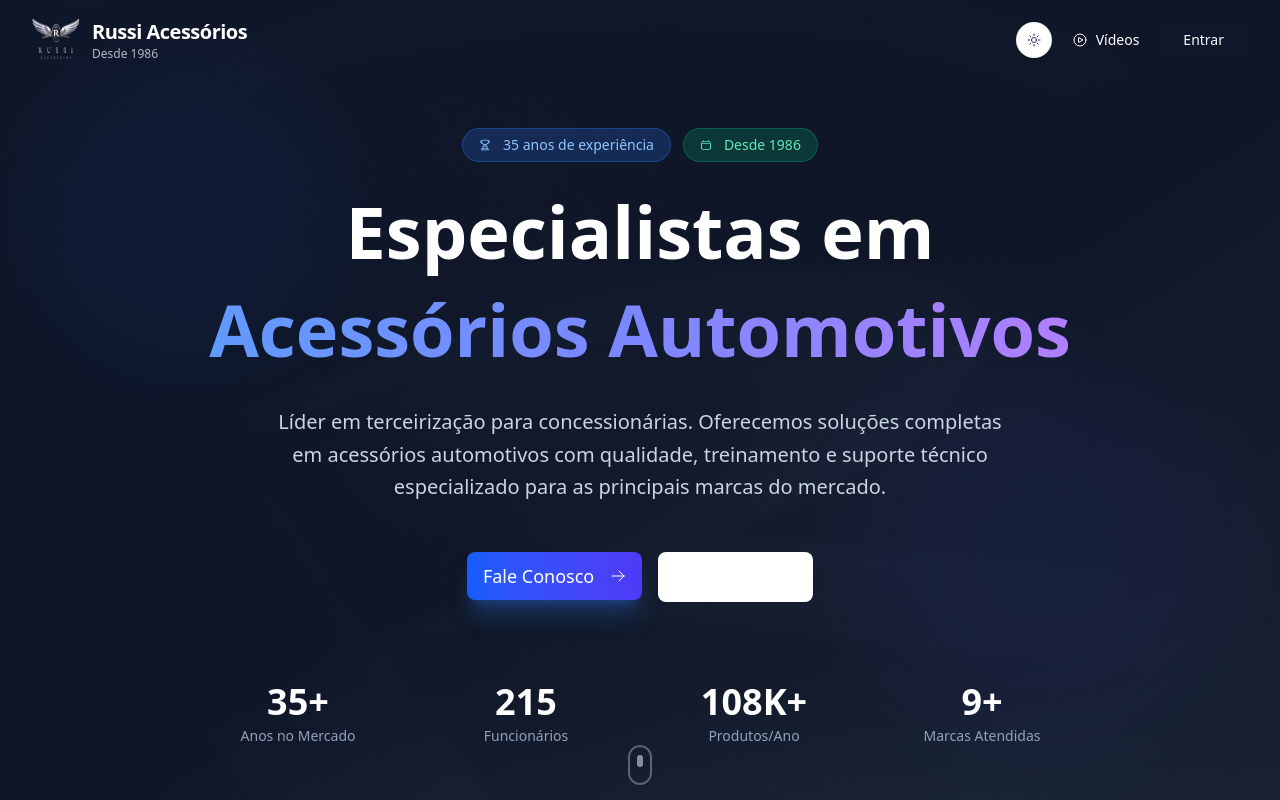
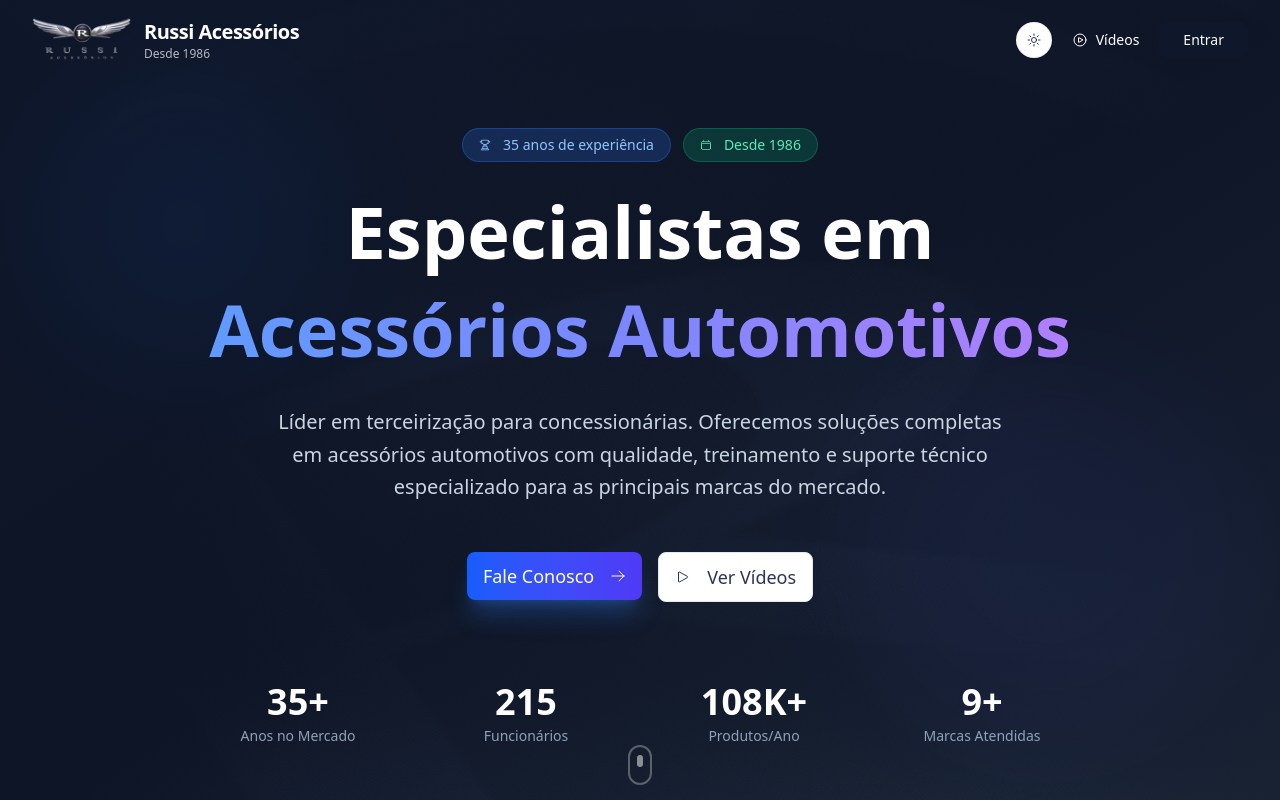
Before and after one commit to thompson0/site_russi, a Next.js app: page / in a window 1280 px wide. Shown: the top 800 px of the page. Built offline with nearby package versions, Linux system fonts and the light colour scheme.

Commit message:
fix: image footer and navbar width

```diff
--- a/src/components/Home/Footer.jsx
+++ b/src/components/Home/Footer.jsx
@@ -14,9 +14,9 @@
               <Image
                 src="/logo_index.png"
                 alt="Russi Acessórios"
-                width={48}
-                height={48}
-                className="w-10 h-10 sm:w-12 sm:h-12"
+                width={100}
+                height={100}
+
               />
               <div>
                 <span className="font-bold text-base sm:text-xl">Russi Acessórios</span>
--- a/src/components/Home/HeroSection.jsx
+++ b/src/components/Home/HeroSection.jsx
@@ -62,7 +62,7 @@
               <Button
                 size="lg"
                 variant="outline"
-                className="w-full sm:w-auto border-white/30 text-white hover:bg-white/10 px-6 sm:px-8 py-5 sm:py-6 text-base sm:text-lg backdrop-blur-sm"
+                className="w-full sm:w-auto px-6 sm:px-8 py-5 sm:py-6 text-base sm:text-lg backdrop-blur-sm"
               >
                 <PlayIcon className="mr-2 w-4 h-4 sm:w-5 sm:h-5" />
                 Ver Vídeos
--- a/src/components/Home/Home.jsx
+++ b/src/components/Home/Home.jsx
@@ -46,7 +46,7 @@
     },
     {
         titulo: "Marcas Atendidas",
-        texto: "Hyundai, Chery, Honda, Ford, Chevrolet, Subaru, Toyota, Volkswagen, GWM e grupos como CAOA, D21 Motors, Tsusho.",
+        texto: "Hyundai, Chery, Honda, Ford, Chevrolet, Subaru, Toyota, Volkswagen, GWM",
         icon: <Car size={32} className="text-purple-500" />,
         destaque: "Parcerias"
     }
--- a/src/components/Home/NavHome.jsx
+++ b/src/components/Home/NavHome.jsx
@@ -21,11 +21,10 @@
 
   return (
     <nav
-      className={`fixed top-0 left-0 right-0 z-50 transition-all duration-300 ${
-        isScrolled
+      className={`fixed top-0 left-0 right-0 z-50 transition-all duration-300 ${isScrolled
           ? "bg-background/95 backdrop-blur-md shadow-lg border-b border-border"
           : "bg-transparent"
-      }`}
+        }`}
     >
       <div className="max-w-7xl mx-auto px-4 sm:px-6 lg:px-8">
         <div className="flex justify-between items-center h-16 md:h-20">
@@ -33,19 +32,17 @@
             <Image
               src="/logo_index.png"
               alt="Russi Acessórios"
-              width={48}
-              height={48}
-              className="w-10 h-10 md:w-12 md:h-12"
+              width={100}
+              height={100}
+              className=""
             />
             <div className="hidden sm:block">
-              <span className={`font-bold text-lg md:text-xl tracking-tight transition-colors ${
-                isScrolled ? "text-foreground" : "text-white"
-              }`}>
+              <span className={`font-bold text-lg md:text-xl tracking-tight transition-colors ${isScrolled ? "text-foreground" : "text-white"
+                }`}>
                 Russi Acessórios
               </span>
-              <p className={`text-xs transition-colors ${
-                isScrolled ? "text-muted-foreground" : "text-white/70"
-              }`}>
+              <p className={`text-xs transition-colors ${isScrolled ? "text-muted-foreground" : "text-white/70"
+                }`}>
                 Desde 1986
               </p>
             </div>
@@ -57,11 +54,10 @@
             <Link href="/visitante/videos">
               <Button
                 variant="ghost"
-                className={`flex gap-2 items-center transition-colors ${
-                  isScrolled
+                className={`flex gap-2 items-center transition-colors ${isScrolled
                     ? "text-foreground hover:bg-accent"
                     : "text-white hover:bg-white/10"
-                }`}
+                  }`}
               >
                 <PlayCircleIcon className="w-5 h-5" />
                 Vídeos
```
Also changed, not shown: src/app/visitante/videos/page.jsx (+3 -5 lines).
